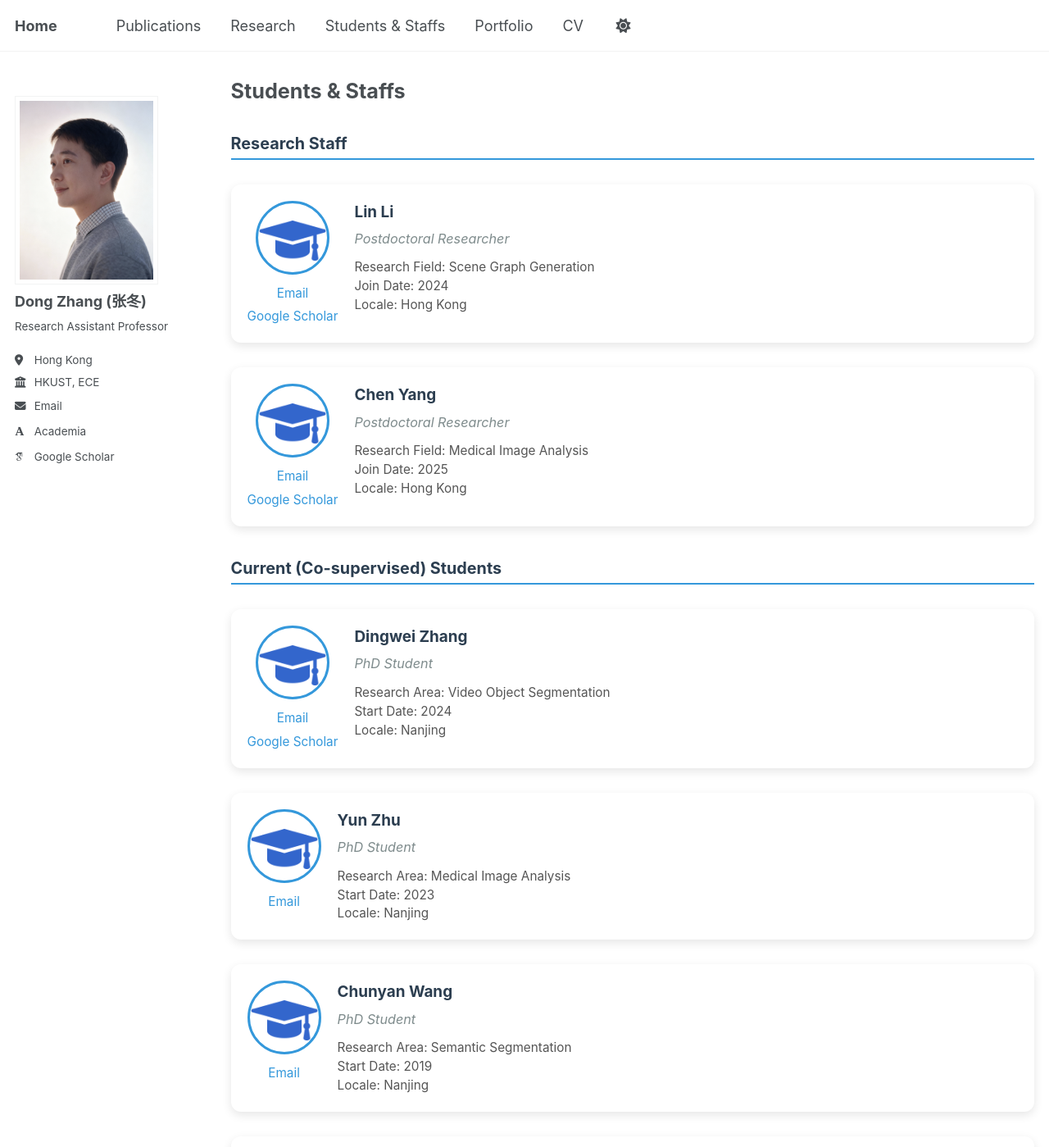
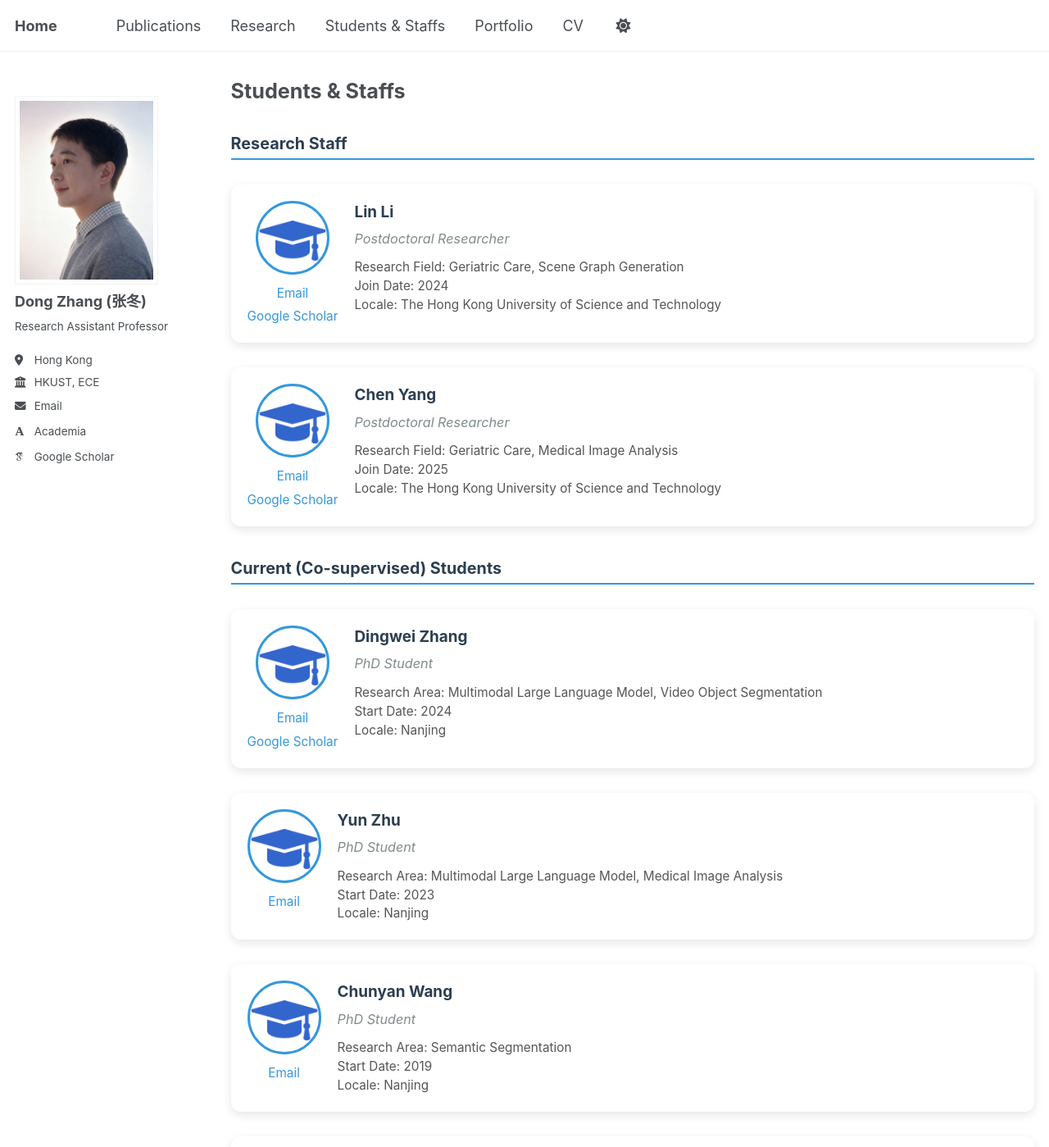
Before and after one commit to dongzhang89/dongzhang89.github.io, a Jekyll site: the page built from _pages/students-staffs.html, in a window 1280 px wide and 1400 px high. Shown: the whole window at 82% size. Built offline with Jekyll 4.4.1, drawn with Linux system fonts in a browser that asks for light colours; some web fonts are replaced; a script that is not in the unit is left out; some of the changed text lies outside the part shown.

Commit message:
Update students-staffs.html

```diff
--- a/_pages/students-staffs.html
+++ b/_pages/students-staffs.html
@@ -192,9 +192,9 @@ author_profile: true
       <div class="person-name">Lin Li</div>
       <div class="person-title">Postdoctoral Researcher</div>
       <div class="person-description">
-        Research Field: Scene Graph Generation<br>
+        Research Field: Geriatric Care, Scene Graph Generation<br>
         Join Date: 2024<br>
-        Locale: Hong Kong<br>
+        Locale: The Hong Kong University of Science and Technology<br>
       </div>
     </div>
   </div>
@@ -211,9 +211,9 @@ author_profile: true
       <div class="person-name">Chen Yang</div>
       <div class="person-title">Postdoctoral Researcher</div>
       <div class="person-description">
-        Research Field: Medical Image Analysis<br>
+        Research Field: Geriatric Care, Medical Image Analysis<br>
         Join Date: 2025<br>
-        Locale: Hong Kong<br>
+        Locale: The Hong Kong University of Science and Technology<br>
       </div>
     </div>
   </div>
@@ -234,7 +234,7 @@ author_profile: true
       <div class="person-name">Dingwei Zhang</div>
       <div class="person-title">PhD Student</div>
       <div class="person-description">
-        Research Area: Video Object Segmentation<br>
+        Research Area: Multimodal Large Language Model, Video Object Segmentation<br>
         Start Date: 2024<br>
         Locale: Nanjing<br>
       </div>
@@ -252,7 +252,7 @@ author_profile: true
       <div class="person-name">Yun Zhu</div>
       <div class="person-title">PhD Student</div>
       <div class="person-description">
-        Research Area: Medical Image Analysis<br>
+        Research Area: Multimodal Large Language Model, Medical Image Analysis<br>
         Start Date: 2023<br>
         Locale: Nanjing<br>
       </div>
@@ -307,7 +307,7 @@ author_profile: true
       <div class="person-name">Lingfeng He</div>
       <div class="person-title">Master Student</div>
       <div class="person-description">
-        Research Area: Image Editing<br>
+        Research Area: Multimodal Large Language Model, Image Editing<br>
         Start Date: 2024<br>
         Locale: Nanjing<br>
       </div>
@@ -324,7 +324,7 @@ author_profile: true
       <div class="person-name">Rui Chen</div>
       <div class="person-title">Master Student</div>
       <div class="person-description">
-        Research Area: Multimodality Reasoning<br>
+        Research Area: Multimodal Large Language Model, Reasoning<br>
         Start Date: 2025<br>
         Locale: Nanjing<br>
       </div>
```
